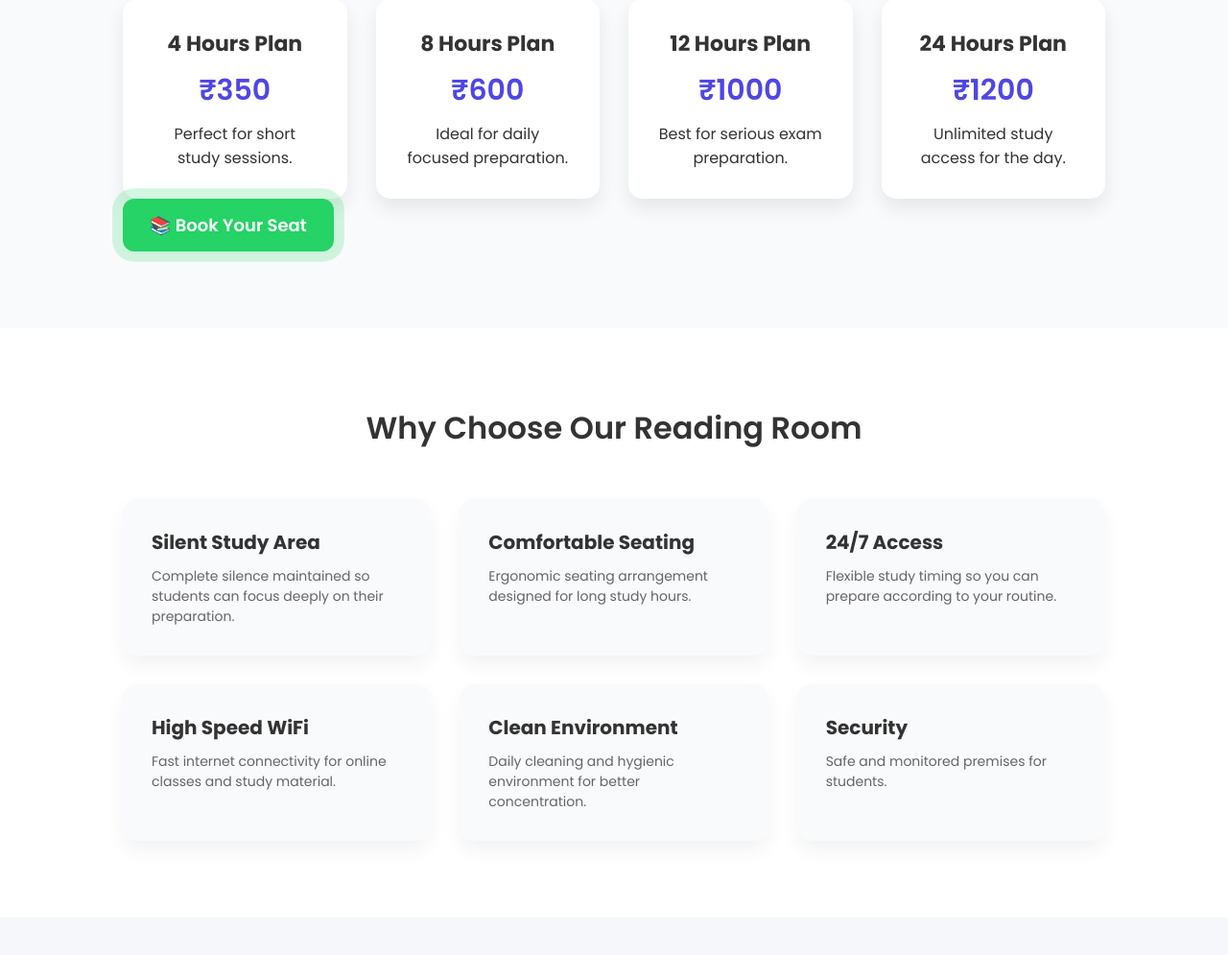
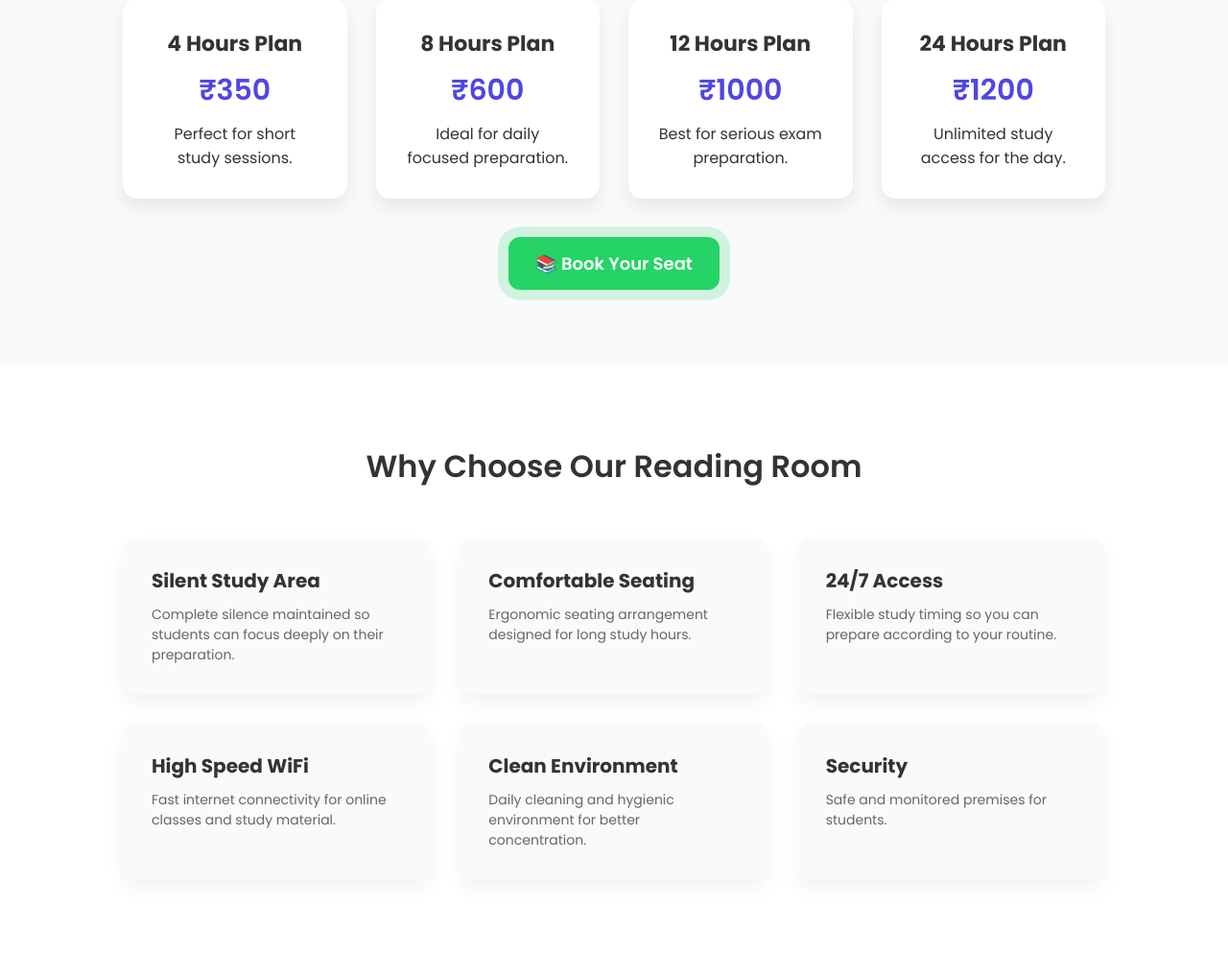
Before and after one commit to Roushanbobdj/my-flask-app-2, a Flask app: page / in a window 1280 px wide. Shown: the part 920-1915 px from the top of the page at 96% size. Run offline with Flask 3, Linux system fonts and the light colour scheme; data that the repository does not hold is empty.

Commit message:
Update home.html

```diff
--- a/templates/home.html
+++ b/templates/home.html
@@ -224,6 +224,10 @@ margin-bottom:10px;
 .book-seat-btn:hover{
     transform:scale(1.08);
     box-shadow:0 10px 25px rgba(0,0,0,0.25);
+}
+.book-seat-container{
+text-align:center;
+margin-top:40px;
 }
 
 /* Pulse Animation */
@@ -487,6 +491,8 @@ text-align:center;
 
 </div>
 
+<div class="book-seat-container">
+
 <a href="https://wa.me/918434950342?text=Hello%20Admin%2C%20mujhe%20reading%20room%20me%20seat%20book%20karni%20hai"
    target="_blank"
    class="book-seat-btn">
```
